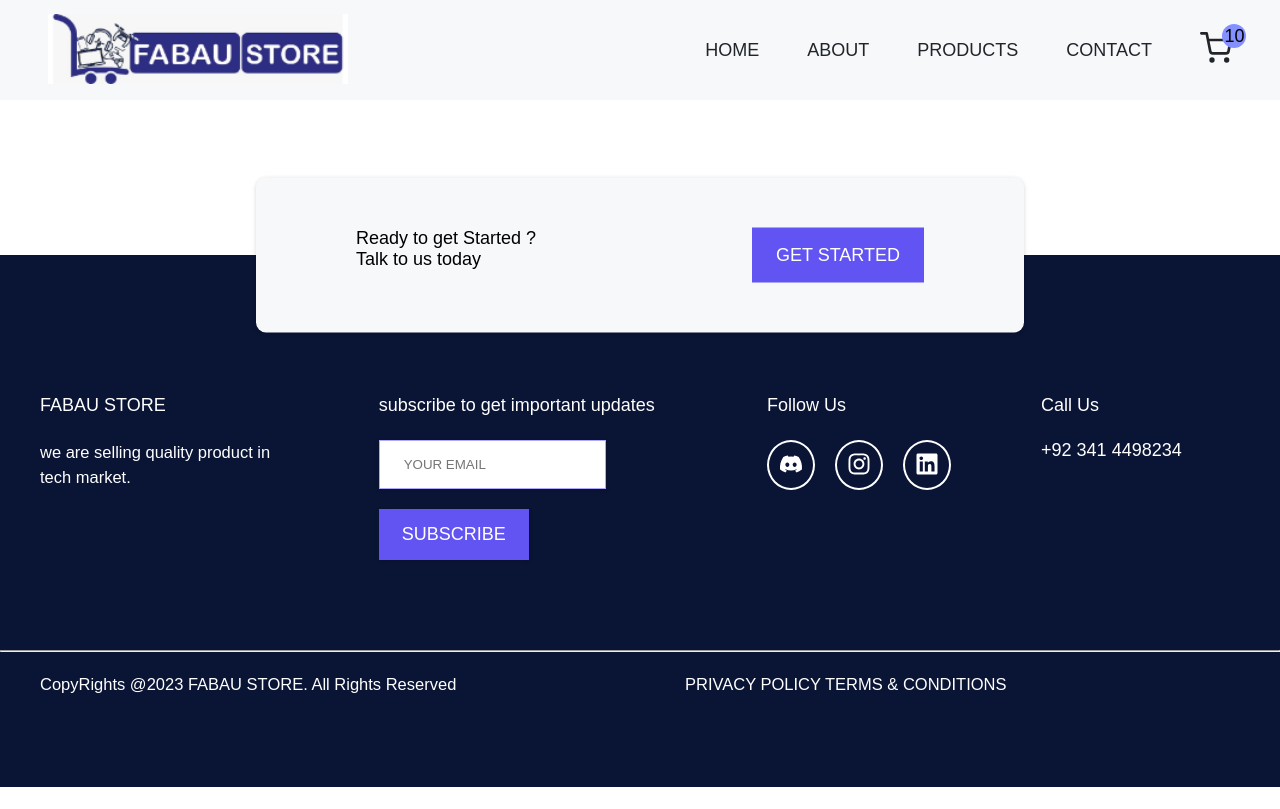
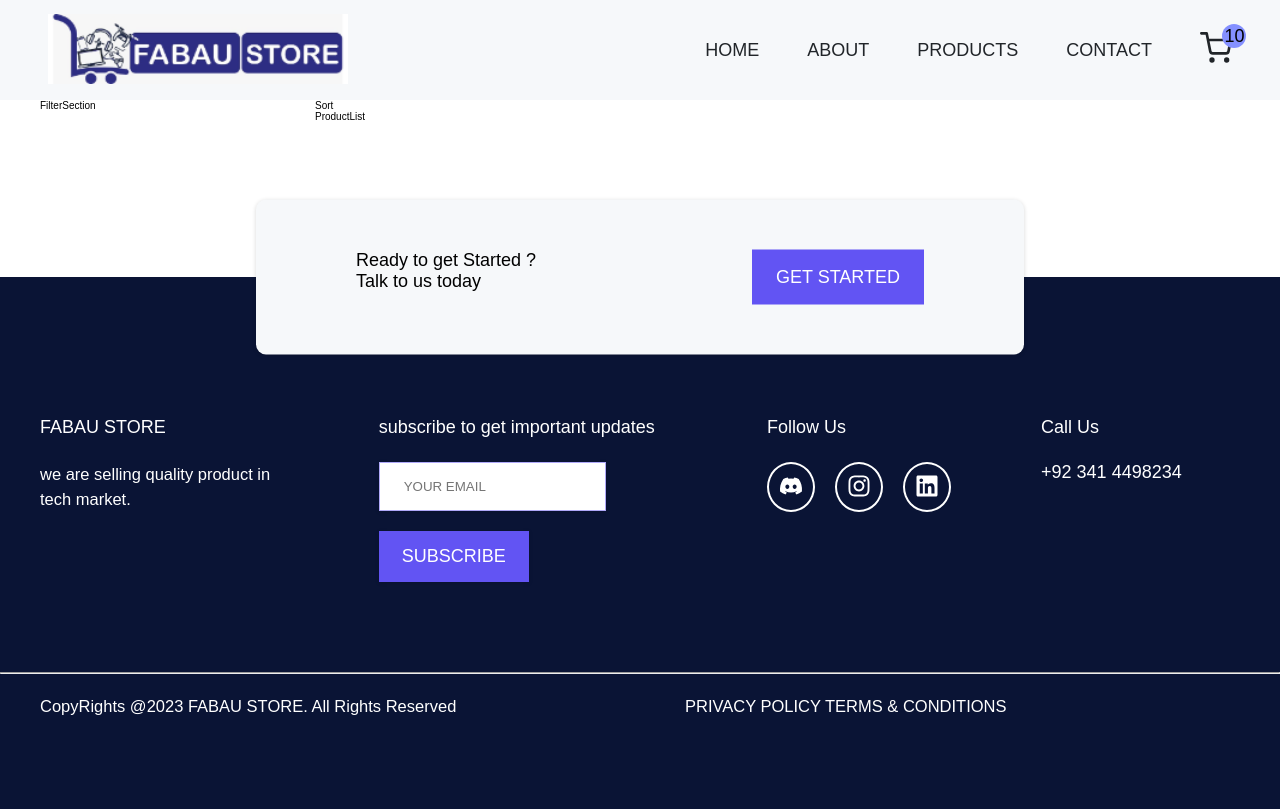
Before and after one commit to usmanmalik10/usman-react-ecom, a React (Create React App) app: page /products in a window 1280 px wide. Built offline with nearby package versions, Linux system fonts and the light colour scheme; no server answers.

Commit message:
products pages code

```diff
--- a/src/Products.js
+++ b/src/Products.js
@@ -1,8 +1,27 @@
-import React from "react";
-import styled from "styled-components";
+import React from 'react';
+import styled from 'styled-components';
+import FilterSection from './components/FilterSection';
+import Sort from './components/Sort';
+import ProductList from './components/ProductList';
 
 const Products = () => {
-  return <Wrapper></Wrapper>;
+  return (
+    <Wrapper>
+      <div className="container grid grid-filter-column">
+        <div>
+          <FilterSection />
+        </div>
+        <section className="product-view--sort">
+          <div className="sort-filter">
+            <Sort />
+          </div>
+          <div className="main-product">
+            <ProductList />
+          </div>
+        </section>
+      </div>
+    </Wrapper>
+  );
 };
 
 const Wrapper = styled.section`
--- a/src/components/CartAmountToggle.js
+++ b/src/components/CartAmountToggle.js
@@ -1,5 +1,5 @@
-import React from "react";
-import { FaMinus, FaPlus } from "react-icons/fa";
+import React from 'react';
+import { FaMinus, FaPlus } from 'react-icons/fa';
 
 const CartAmountToggle = ({ amount, setDecrease, setIncrease }) => {
   return (
--- /dev/null
+++ b/src/components/FilterSection.js
@@ -0,0 +1,7 @@
+import React from 'react';
+
+const FilterSection = () => {
+  return <div>FilterSection</div>;
+};
+
+export default FilterSection;
--- /dev/null
+++ b/src/components/ProductList.js
@@ -0,0 +1,7 @@
+import React from 'react';
+
+const ProductList = () => {
+  return <div>ProductList</div>;
+};
+
+export default ProductList;
--- /dev/null
+++ b/src/components/Sort.js
@@ -0,0 +1,7 @@
+import React from 'react';
+
+const Sort = () => {
+  return <div>Sort</div>;
+};
+
+export default Sort;
```
Also changed, not shown: src/components/Star.js (+8 -9 lines).
